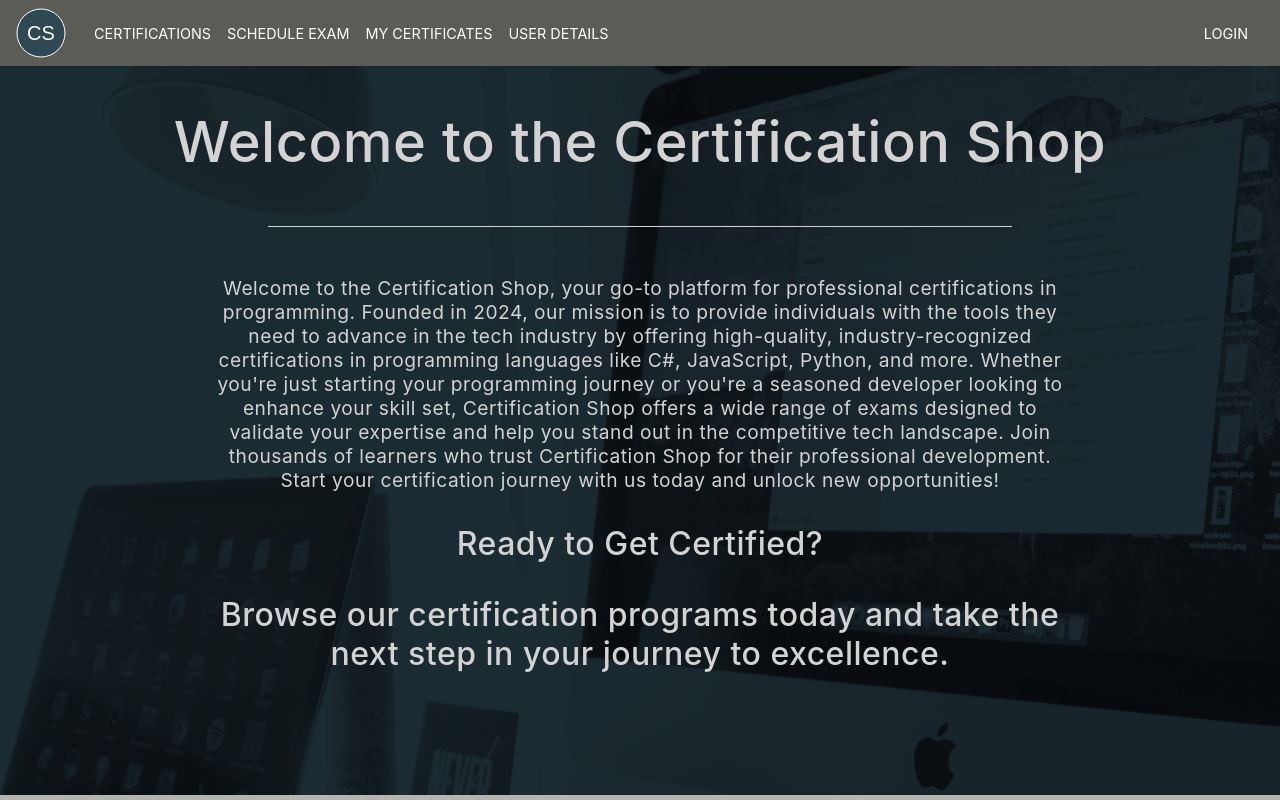
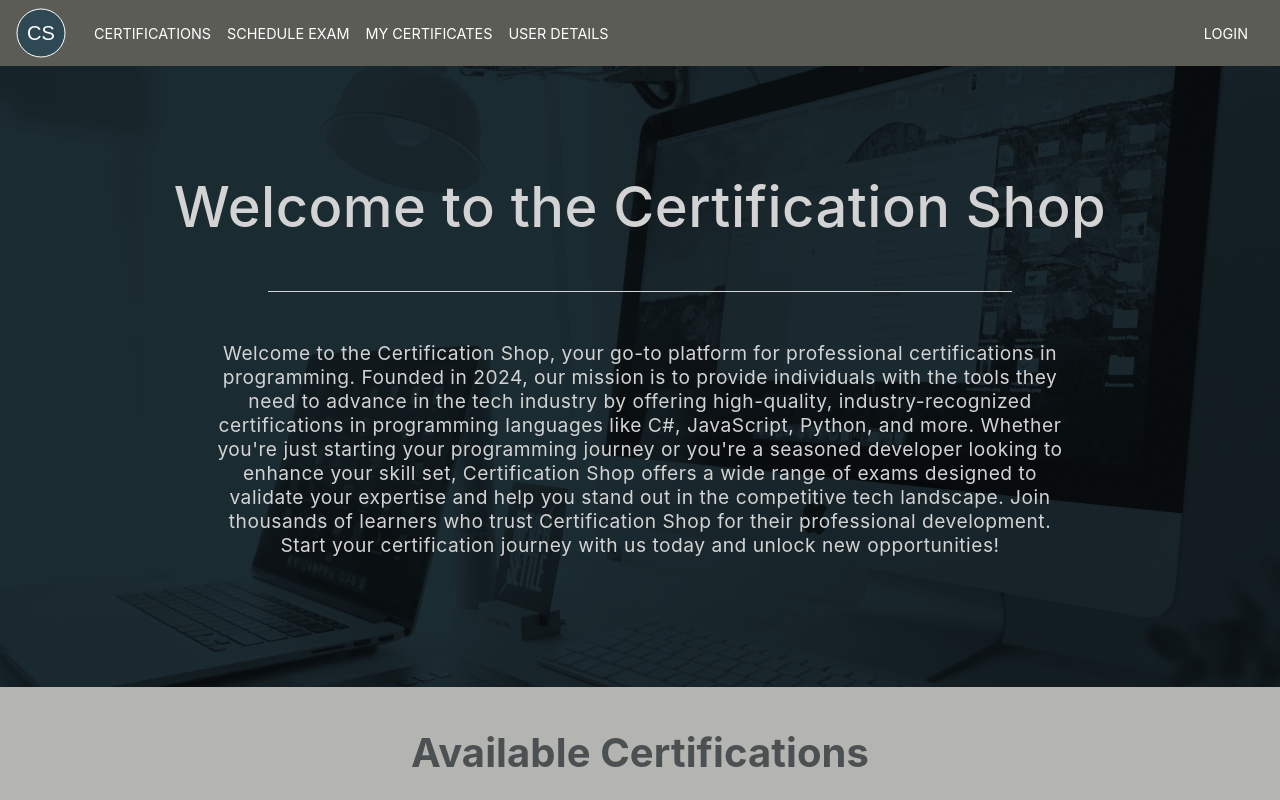
Before and after one commit to ppcbc/certstoreui, a React (Create React App) app: page / in a window 1280 px wide. Shown: the top 800 px of the page. Built offline with nearby package versions, Linux system fonts and the light colour scheme; no server answers.

Commit message:
ioanna home

```diff
--- a/src/components/Home.js
+++ b/src/components/Home.js
@@ -42,29 +42,31 @@ export default function Home() {
   return (
     <div className="my-home-main">
       <div className="my-home">
-        <h1>Welcome to the Certification Shop</h1>
-        <hr className="divider" />
-        <p className="main-text">
-          Welcome to the Certification Shop, your go-to platform for
-          professional certifications in programming. Founded in 2024, our
-          mission is to provide individuals with the tools they need to advance
-          in the tech industry by offering high-quality, industry-recognized
-          certifications in programming languages like C#, JavaScript, Python,
-          and more. Whether you're just starting your programming journey or
-          you're a seasoned developer looking to enhance your skill set,
-          Certification Shop offers a wide range of exams designed to validate
-          your expertise and help you stand out in the competitive tech
-          landscape. Join thousands of learners who trust Certification Shop for
-          their professional development. Start your certification journey with
-          us today and unlock new opportunities!
-          <p className="question-certify">
+        <div className="my-home-upper">
+          <h1>Welcome to the Certification Shop</h1>
+          <hr className="divider" />
+          <p className="main-text">
+            Welcome to the Certification Shop, your go-to platform for
+            professional certifications in programming. Founded in 2024, our
+            mission is to provide individuals with the tools they need to
+            advance in the tech industry by offering high-quality,
+            industry-recognized certifications in programming languages like C#,
+            JavaScript, Python, and more. Whether you're just starting your
+            programming journey or you're a seasoned developer looking to
+            enhance your skill set, Certification Shop offers a wide range of
+            exams designed to validate your expertise and help you stand out in
+            the competitive tech landscape. Join thousands of learners who trust
+            Certification Shop for their professional development. Start your
+            certification journey with us today and unlock new opportunities!
+            {/* <p className="question-certify">
             <p>Ready to Get Certified?</p>
             <p>
               Browse our certification programs today and take the next step in
               your journey to excellence.
             </p>
+          </p> */}
           </p>
-        </p>
+        </div>
 
         <div className="preview-certifications">
           <h1>Available Certifications</h1>
--- a/src/css/Home.css
+++ b/src/css/Home.css
@@ -4,12 +4,12 @@
 }
 
 .my-home {
-  background-color: #2e4854; /* Fallback background color */
-  background-image: url("../images/main_image_grayscale_cropped.jpg"); /* Add the image */
-  background-size: cover; /* Ensure the image covers the entire section */
-  background-position: center; /* Center the image */
-  background-blend-mode: overlay; /* Blend the image with the background color */
-  color: #fff; /* White text color */
+  background-color: #b4b5b0;
+  /* background-color: #2e4854; */
+  background-size: cover;
+  background-position: center;
+  background-blend-mode: overlay;
+  color: #fff;
   display: flex; /* Use flexbox to center content */
   flex-direction: column; /* Align children (h1 and p) vertically */
   justify-content: flex-start; /* Vertically center the content */
@@ -20,6 +20,24 @@
   min-height: 100vh; /* Ensure the section takes up at least the full viewport height */
   box-sizing: border-box; /* Include padding in height calculation */
   margin-bottom: -25px;
+}
+.my-home-upper {
+  display: flex; /* Use flexbox to center content */
+  flex-direction: column; /* Align children (h1 and p) vertically */
+  justify-content: flex-start; /* Vertically center the content */
+  align-items: center; /* Horizontally center the content */
+  text-align: center; /* Center the text */
+  background-color: #2e4854; /* Fallback background color */
+  padding: 70px 20px 60px 20px; /* Add padding around the content */
+
+  background-image: url("../images/main_image_grayscale_cropped.jpg");
+  background-blend-mode: overlay; /* Blend the image with the background color */
+  background-size: cover; /* Ensure the image covers the entire section */
+  background-position: center; /* Center the image */
+  color: #fff; /* White text color */
+  width: 100%;
+  word-wrap: break-word;
+  margin-top: -5px;
 }
 
 /* Style for h1 (headline) */
```
